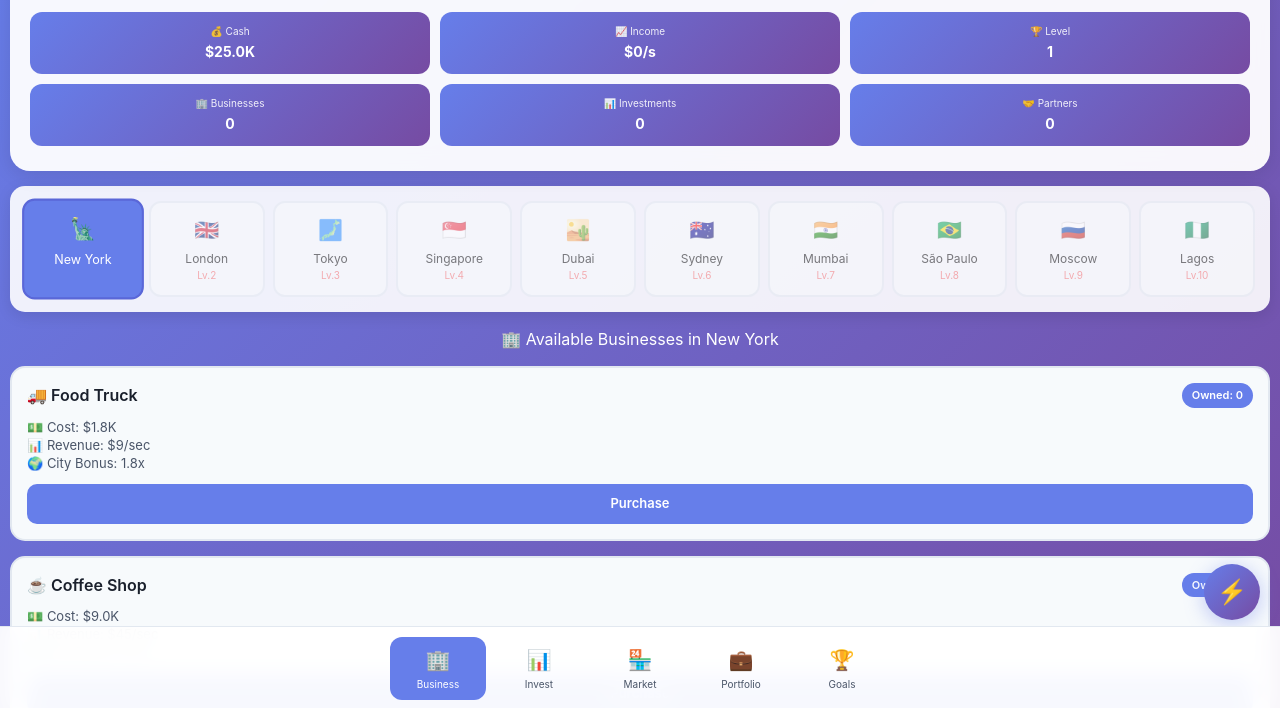
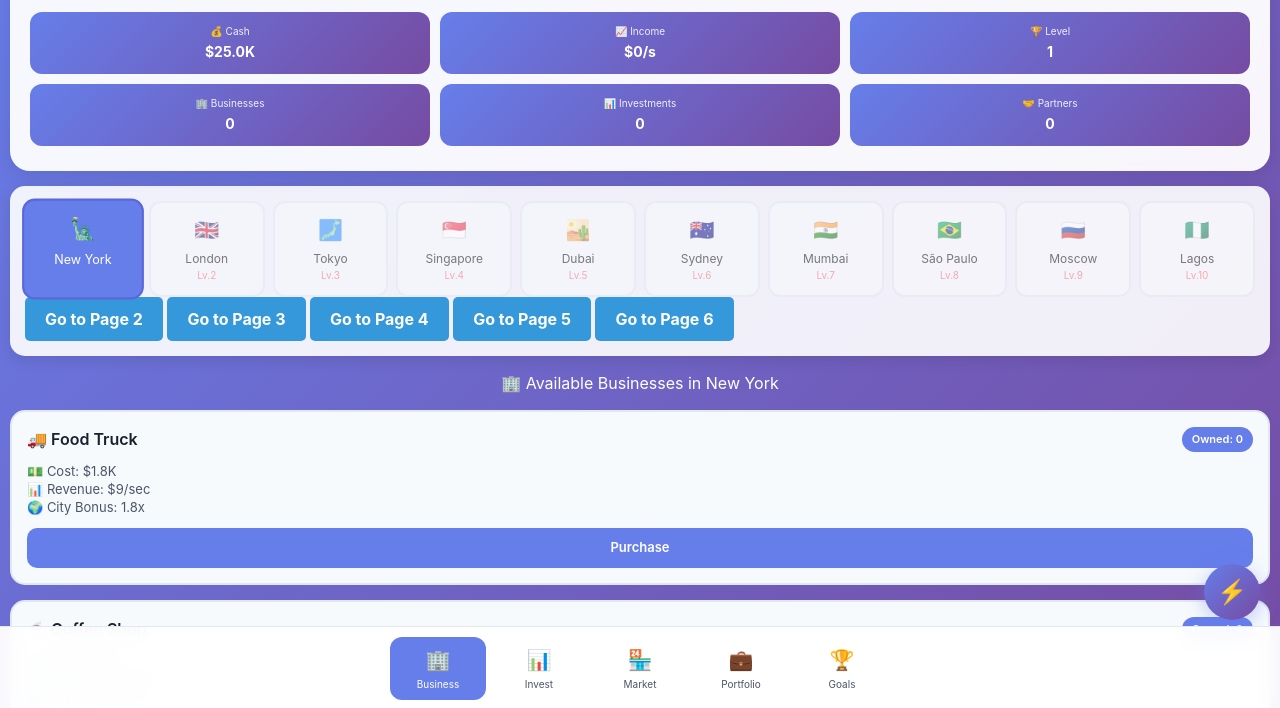
Before and after one commit to EspaderaRio/BusinessSim, a plain HTML site: page index6.html in a window 1280 px wide. Shown: the part 90-798 px from the top of the page. Drawn offline with Linux system fonts and the light colour scheme.

Commit message:
Update index6.html

```diff
--- a/index6.html
+++ b/index6.html
@@ -635,6 +635,21 @@
    </div>
    <div class="city-selector">
     <div class="city-grid" id="city-grid"></div>
+        <a href="index2.html" style="display: inline-block; padding: 10px 20px; background-color: #3498db; color: white; text-decoration: none; border-radius: 5px; font-weight: bold;">
+  Go to Page 2
+</a>
+     <a href="index3.html" style="display: inline-block; padding: 10px 20px; background-color: #3498db; color: white; text-decoration: none; border-radius: 5px; font-weight: bold;">
+  Go to Page 3
+</a>
+     <a href="index4.html" style="display: inline-block; padding: 10px 20px; background-color: #3498db; color: white; text-decoration: none; border-radius: 5px; font-weight: bold;">
+  Go to Page 4
+</a>
+     <a href="./v5/index.html" style="display: inline-block; padding: 10px 20px; background-color: #3498db; color: white; text-decoration: none; border-radius: 5px; font-weight: bold;">
+  Go to Page 5
+</a>
+     <a href="index6.html" style="display: inline-block; padding: 10px 20px; background-color: #3498db; color: white; text-decoration: none; border-radius: 5px; font-weight: bold;">
+  Go to Page 6
+</a>
    </div>
    <div class="content-area" id="content-area"><!-- Dynamic content based on selected tab -->
    </div><button class="floating-btn" onclick="showQuickActions()" id="quick-btn">⚡</button>
```
